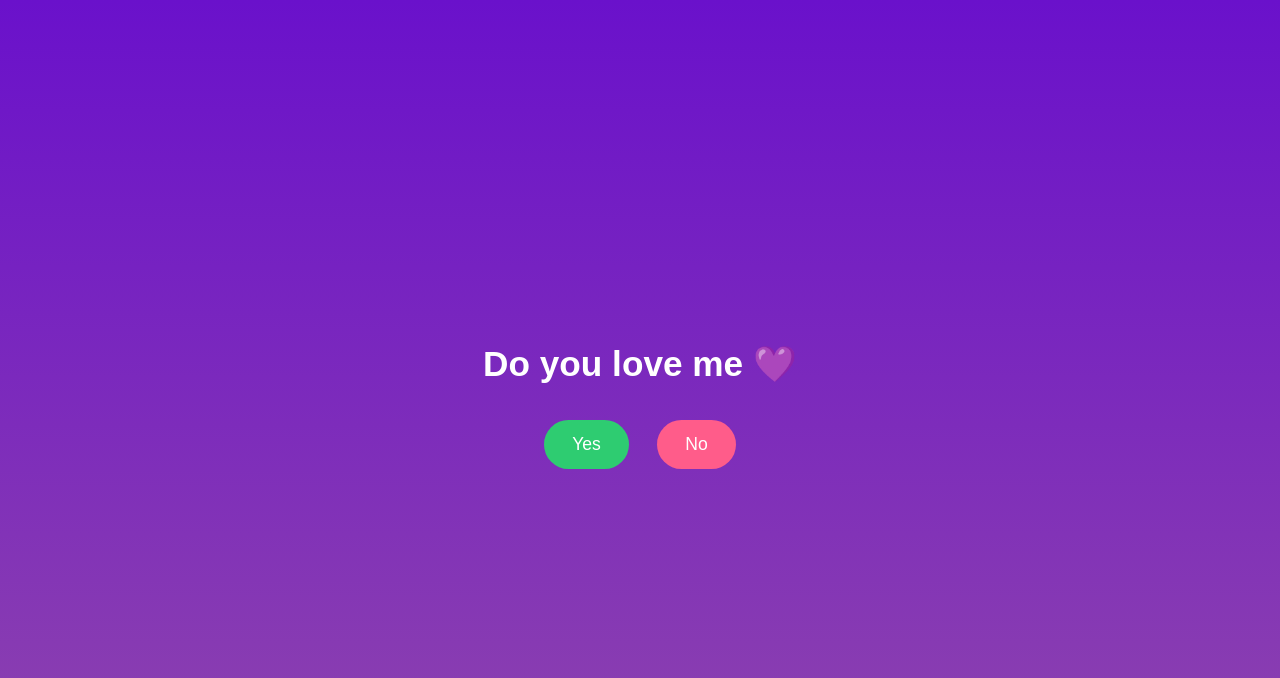
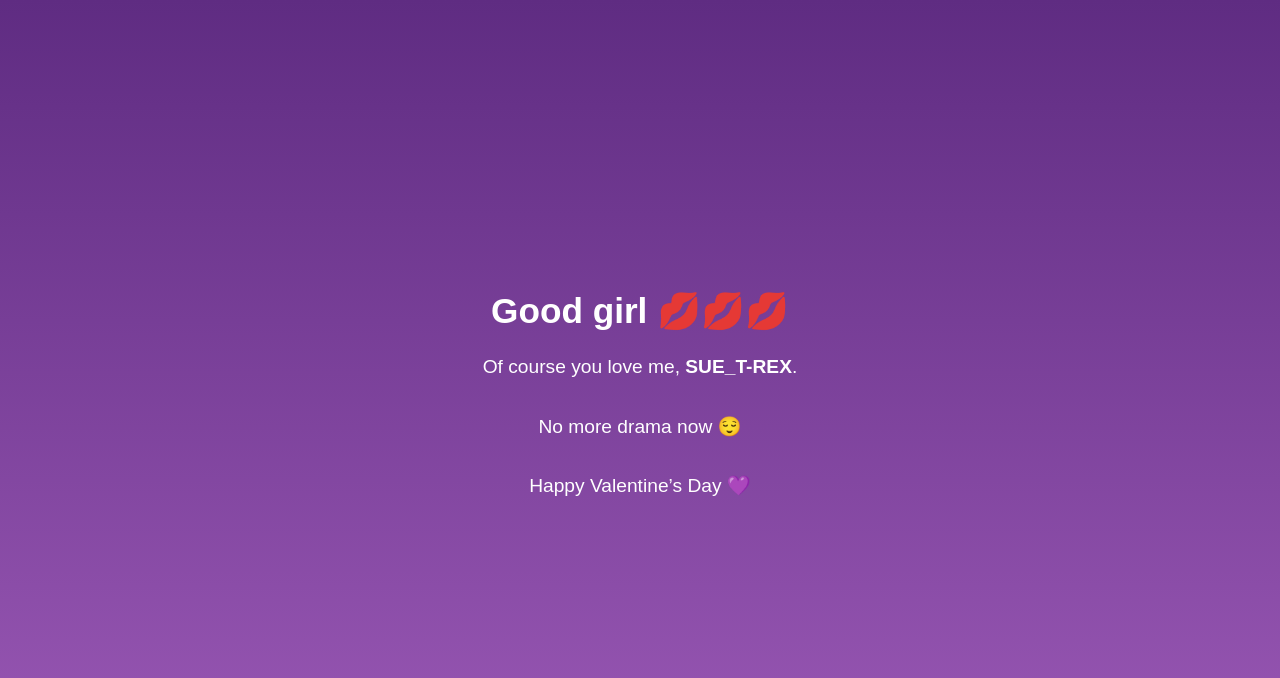
Before and after one commit to Kirankrishna213/FEB, a plain HTML site: page index.html in a window 1280 px wide. Both pictures are taken after a click on the button "Yes". Drawn offline with Linux system fonts and the light colour scheme.

Commit message:
Modify background and simplify no button behavior
Updated background gradient and removed crying animation.

```diff
--- a/index.html
+++ b/index.html
@@ -8,7 +8,7 @@ body {
   margin: 0;
   height: 100vh;
   font-family: Arial, sans-serif;
-  background: linear-gradient(to bottom, #6a11cb, #8e44ad);
+  background: linear-gradient(to bottom, #5f2c82, #9b59b6);
   display: flex;
   align-items: center;
   justify-content: center;
@@ -25,6 +25,11 @@ body {
 
 h1 {
   font-size: 2.2em;
+}
+
+p {
+  font-size: 1.2em;
+  min-height: 40px;
 }
 
 button {
@@ -44,90 +49,68 @@ button {
 .no {
   background: #ff5c8a;
   color: white;
-  position: relative;
-  overflow: hidden;
-}
-
-/* Crying eyes */
-.no.crying::before {
-  content: "😢 😢";
-  display: block;
-  font-size: 1.4em;
-}
-
-/* Tear animation */
-.tear {
   position: absolute;
-  width: 6px;
-  height: 12px;
-  background: rgba(173, 216, 230, 0.9);
-  border-radius: 50%;
-  animation: drop 1.5s linear infinite;
-}
-
-@keyframes drop {
-  0% {
-    top: 40%;
-    opacity: 1;
-  }
-  100% {
-    top: 120%;
-    opacity: 0;
-  }
 }
 </style>
 </head>
 
 <body>
 
-<div class="box" id="page1">
+<div class="box" id="page">
   <h1>Do you love me 💜</h1>
+  <p id="msg"></p>
 
   <button class="yes" onclick="yesClick()">Yes</button>
   <button class="no" id="noBtn" onclick="noClick()">No</button>
 </div>
 
-<div class="box" id="finalPage" style="display:none">
-  <h1>Good girl 😌💜</h1>
-  <p>Of course you love me, <b>SUE_T-REX</b>.</p>
-  <p>You made the No button cry.</p>
-  <p>You are stuck with me forever now 💕</p>
-  <p>Happy Valentine’s Day 🌸</p>
-</div>
-
 <script>
 let yesCount = 0;
-let tearCount = 0;
+let noCount = 0;
+let running = true;
 
 const noBtn = document.getElementById("noBtn");
+const msg = document.getElementById("msg");
+
+// Make NO run for 5 seconds
+const runInterval = setInterval(() => {
+  if (!running) return;
+  noBtn.style.left = Math.random() * (window.innerWidth - 120) + "px";
+  noBtn.style.top = Math.random() * (window.innerHeight - 60) + "px";
+}, 400);
+
+setTimeout(() => {
+  running = false;
+  noBtn.style.position = "relative";
+  clearInterval(runInterval);
+  msg.innerText = "Okay fine… now answer properly 😌";
+}, 5000);
 
 function noClick() {
-  noBtn.classList.add("crying");
-  noBtn.innerText = "😭";
+  noCount++;
 
-  const tear = document.createElement("div");
-  tear.className = "tear";
-  tear.style.left = Math.random() * 60 + 20 + "%";
-  noBtn.appendChild(tear);
-
-  tearCount++;
-  if (tearCount > 6) {
-    noBtn.innerText = "💔";
+  if (noCount === 1) {
+    noBtn.innerText = "😭";
+    msg.innerText = "Ouch… that hurt. Think again.";
+  } else {
+    msg.innerText = "You have no choice but to say Yes 😏";
   }
-
-  setTimeout(() => {
-    tear.remove();
-  }, 1500);
 }
 
 function yesClick() {
   yesCount++;
-  if (yesCount < 3) {
-    alert("Nice try 😏");
-  } else {
-    document.getElementById("page1").style.display = "none";
-    document.getElementById("finalPage").style.display = "block";
+
+  if (noCount > 0 && yesCount === 1) {
+    msg.innerText = "Then why did you click No 🤨";
+    return;
   }
+
+  document.getElementById("page").innerHTML = `
+    <h1>Good girl 💋💋💋</h1>
+    <p>Of course you love me, <b>SUE_T-REX</b>.</p>
+    <p>No more drama now 😌</p>
+    <p>Happy Valentine’s Day 💜</p>
+  `;
 }
 </script>
 
```
